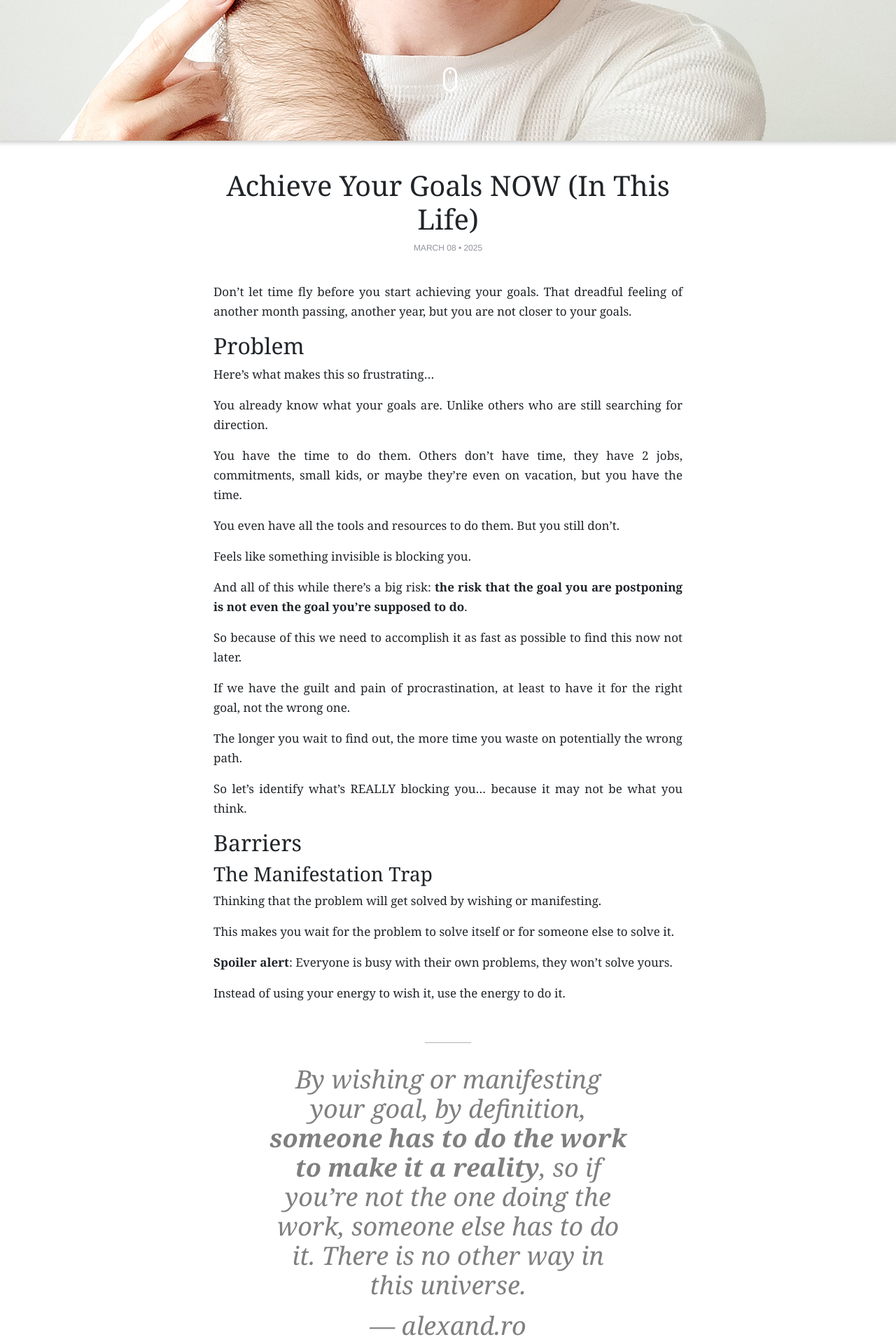
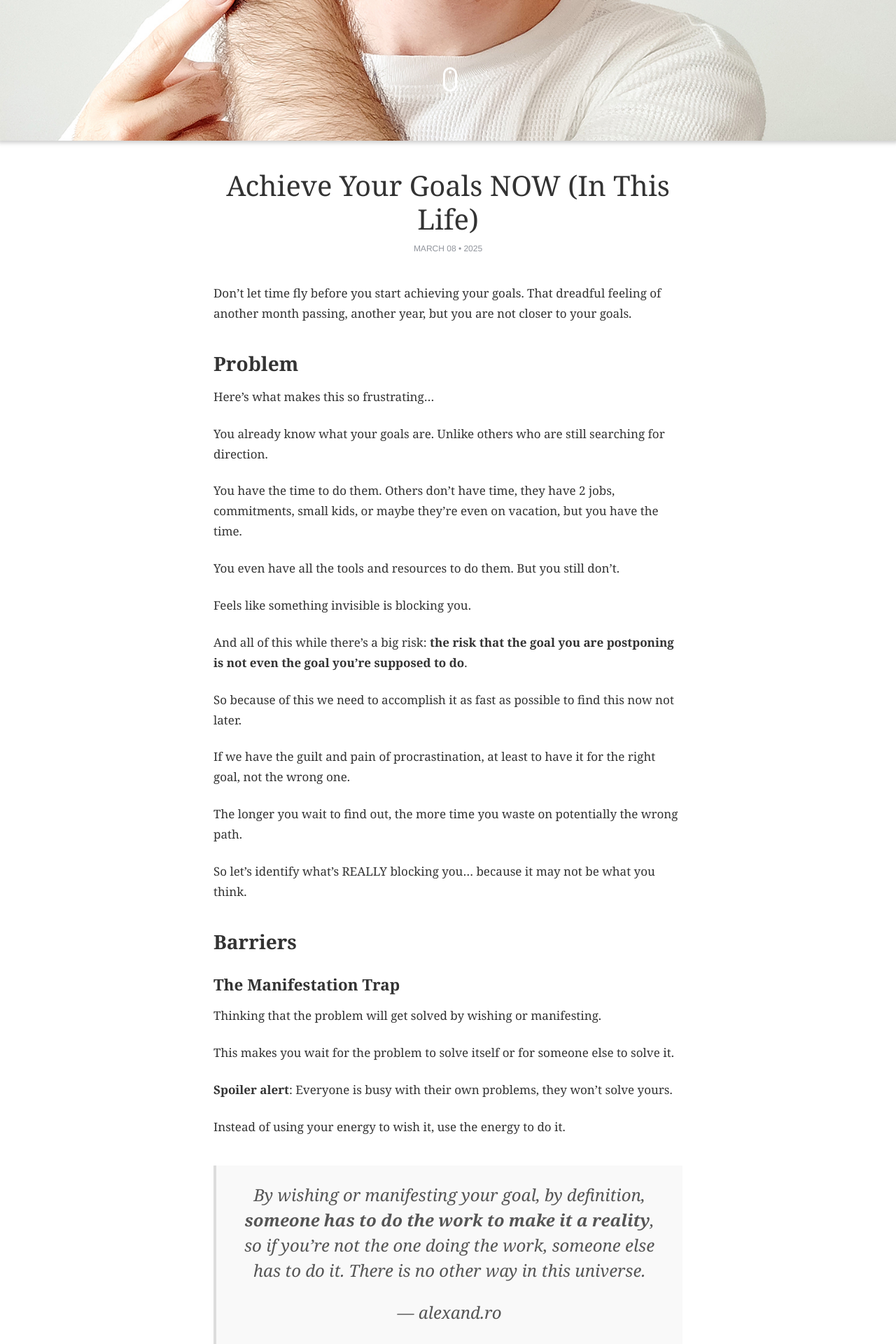
Before and after one commit to alexand-ro/alexand-ro.github.io, a Jekyll site: the page built from _posts/2025-03-08-achieve-your-goals-now.md, in a window 1280 px wide. Shown: the part 699-2619 px from the top of the page at 70% size. Built offline with Jekyll 4.4.1, drawn with Linux system fonts in a browser that asks for light colours; some web fonts are replaced; comment, search, counter and statistics services are not loaded.

Commit message:
article easier to read

```diff
--- a/_layouts/post.html
+++ b/_layouts/post.html
@@ -4,15 +4,7 @@ regenerate: true
 ---
 
 <header
-  {%
-  if
-  page.image
-  %}
-  class="post-cover {% if page.mobile-cover %} post-cover-mobile {% endif %}"
-  style="background-image: url({{ page.image }}); {% if page.coverpos %} background-position: {{ page.coverpos }}; {% endif %}"
-  {%
-  endif
-  %}
+  class="{% if page.image %}post-cover{% if page.mobile-cover %} post-cover-mobile{% endif %}{% endif %}"
 >
   <div class="icon-scroll"></div>
 </header>
--- a/_sass/main.scss
+++ b/_sass/main.scss
@@ -1,5 +1,5 @@
 body {
-    margin:0;
+  margin: 0;
 }
 
 .current {
@@ -23,6 +23,15 @@ body {
   box-shadow: 0px 0px 6px 3px #ccc;
 }
 
+/* Add CSS for data attributes */
+.post-cover[data-image] {
+  background-image: url(attr(data-image));
+}
+
+.post-cover[data-position] {
+  background-position: attr(data-position);
+}
+
 @media all and (max-width: 667px) {
   .post-cover-mobile {
     max-height: 400px;
@@ -32,10 +41,7 @@ body {
 /* ----------- iPhone 4 and 4S ----------- */
 
 /* Portrait and Landscape */
-@media only screen
-  and (min-device-width: 320px)
-  and (max-device-width: 480px)
-  and (-webkit-min-device-pixel-ratio: 2) {
+@media only screen and (min-device-width: 320px) and (max-device-width: 480px) and (-webkit-min-device-pixel-ratio: 2) {
   .post-cover {
     background-attachment: scroll;
   }
@@ -44,10 +50,7 @@ body {
 /* ----------- iPhone 5, 5S, 5C and 5SE ----------- */
 
 /* Portrait and Landscape */
-@media only screen
-  and (min-device-width: 320px)
-  and (max-device-width: 568px)
-  and (-webkit-min-device-pixel-ratio: 2) {
+@media only screen and (min-device-width: 320px) and (max-device-width: 568px) and (-webkit-min-device-pixel-ratio: 2) {
   .post-cover {
     background-attachment: scroll;
   }
@@ -56,10 +59,7 @@ body {
 /* ----------- iPhone 6, 6S, 7 and 8 ----------- */
 
 /* Portrait and Landscape */
-@media only screen
-  and (min-device-width: 375px)
-  and (max-device-width: 667px)
-  and (-webkit-min-device-pixel-ratio: 2) {
+@media only screen and (min-device-width: 375px) and (max-device-width: 667px) and (-webkit-min-device-pixel-ratio: 2) {
   .post-cover {
     background-attachment: scroll;
   }
@@ -68,10 +68,7 @@ body {
 /* ----------- iPhone 6+, 7+ and 8+ ----------- */
 
 /* Portrait and Landscape */
-@media only screen
-  and (min-device-width: 414px)
-  and (max-device-width: 736px)
-  and (-webkit-min-device-pixel-ratio: 3) {
+@media only screen and (min-device-width: 414px) and (max-device-width: 736px) and (-webkit-min-device-pixel-ratio: 3) {
   .post-cover {
     background-attachment: scroll;
   }
@@ -80,10 +77,7 @@ body {
 /* ----------- iPhone X ----------- */
 
 /* Portrait and Landscape */
-@media only screen
-  and (min-device-width: 375px)
-  and (max-device-width: 812px)
-  and (-webkit-min-device-pixel-ratio: 3) {
+@media only screen and (min-device-width: 375px) and (max-device-width: 812px) and (-webkit-min-device-pixel-ratio: 3) {
   .post-cover {
     background-attachment: scroll;
   }
@@ -91,7 +85,10 @@ body {
 
 article {
   max-width: 700px !important;
-    font-family: Georgia, serif;
+  font-family: Georgia, 'Times New Roman', Times, serif;
+  font-size: 18px;
+  line-height: 1.7;
+  color: #333;
 }
 
 .icon-scroll {
@@ -147,16 +144,15 @@ article {
   }
 }
 
-
 article .title {
-    padding-top:40px;
+  padding-top: 40px;
   text-align: center;
   letter-spacing: normal;
 }
 
 article .date {
-    color: #90949c;;
-    padding-bottom:40px;
+  color: #90949c;
+  padding-bottom: 40px;
   text-align: center;
   font-family: Helvetica, Arial, sans-serif;
   text-transform: uppercase;
@@ -164,44 +160,98 @@ article .date {
 }
 
 article .content {
-    text-align: justify;
+  text-align: left;
   font-size: 17px;
-    line-height: 28px;
+  line-height: 1.7;
+  color: #333;
   -webkit-font-smoothing: antialiased;
 }
 
+article .content p {
+  margin-bottom: 1.5rem;
+}
+
+article .content h2 {
+  font-size: 1.75rem;
+  margin-top: 2.5rem;
+  margin-bottom: 1rem;
+  font-weight: 600;
+}
+
+article .content h3 {
+  font-size: 1.4rem;
+  margin-top: 2rem;
+  margin-bottom: 1rem;
+  font-weight: 600;
+}
+
+article .content a {
+  color: #0366d6;
+  text-decoration: none;
+}
+
+article .content a:hover {
+  border-bottom-color: #0366d6;
+}
+
+article .content ul,
+article .content ol {
+  padding-left: 1.5rem;
+  margin-bottom: 1.5rem;
+}
+
+article .content li {
+  margin-bottom: 0.5rem;
+}
+
+article .content img {
+  max-width: 100%;
+  height: auto;
+  margin: 1.5rem 0;
+  border-radius: 4px;
+}
+
+article .content code {
+  background-color: #f6f8fa;
+  padding: 0.2em 0.4em;
+  border-radius: 3px;
+  font-family: SFMono-Regular, Consolas, 'Liberation Mono', Menlo, monospace;
+  font-size: 85%;
+}
+
+article .content pre {
+  background-color: #f6f8fa;
+  padding: 1rem;
+  border-radius: 4px;
+  overflow-x: auto;
+  margin-bottom: 1.5rem;
+}
+
+article .content pre code {
+  background-color: transparent;
+  padding: 0;
+}
+
 blockquote {
-    color: #7f7f7f;
-    font-family: 'Hoefler Text', Georgia, serif;
-    font-size: 36px;
+  color: #555;
+  font-family: Georgia, 'Times New Roman', Times, serif;
+  font-size: 1.5rem;
   font-style: italic;
-    line-height: 42px;
-    margin: 56px auto !important;
-    padding: 32px 80px 28px;
+  line-height: 1.5;
+  margin: 2.5rem auto !important;
+  padding: 1.5rem 2rem;
   position: relative;
   text-align: center;
+  border-left: 4px solid #ddd;
+  background-color: #f9f9f9;
 }
 
 blockquote::before {
-    border-bottom: 1px solid #b2b2b2;
-    box-sizing: border-box;
-    content: '';
-    height: 1px;
-    left: 302px;
-    position: absolute;
-    right: 302px;
-    top: 0;
+  border-bottom: none;
 }
 
 blockquote::after {
-    border-bottom: 1px solid #b2b2b2;
-    box-sizing: border-box;
-    content: '';
-    height: 1px;
-    left: 302px;
-    position: absolute;
-    right: 302px;
-    top: 100%;
+  border-bottom: none;
 }
 
 @media only screen and (max-width: 600px) {
@@ -224,9 +274,11 @@ blockquote::after {
 }
 
 .page-navigation {
-    margin-top: 30px;
-    margin-bottom: 20px;
+  margin-top: 3rem;
+  margin-bottom: 2rem;
   overflow: auto;
+  font-family: -apple-system, BlinkMacSystemFont, 'Segoe UI', Roboto, Oxygen,
+    Ubuntu, Cantarell, 'Open Sans', 'Helvetica Neue', sans-serif;
 }
 
 .page-navigation .prev {
@@ -241,6 +293,16 @@ blockquote::after {
   text-align: right;
 }
 
+.page-navigation a {
+  color: #0366d6;
+  text-decoration: none;
+  font-weight: 500;
+}
+
+.page-navigation a:hover {
+  text-decoration: underline;
+}
+
 .FeaturedImgBanner {
   background-size: cover;
   background-position: center;
@@ -253,9 +315,9 @@ blockquote::after {
   color: white; // White text...
   box-shadow: inset 0 0 0 1000px rgba(0, 0, 0, 0.5); // ...against a dark background
   transition: box-shadow 0.3s ease-in-out;
-    -moz-transition: box-shadow .3s ease-in-out;
-    -webkit-transition: box-shadow .3s ease-in-out;
-    -o-transition: box-shadow .3s ease-in-out;
+  -moz-transition: box-shadow 0.3s ease-in-out;
+  -webkit-transition: box-shadow 0.3s ease-in-out;
+  -o-transition: box-shadow 0.3s ease-in-out;
   text-align: center;
   padding: 10px;
   height: 350px;
@@ -286,16 +348,16 @@ blockquote::after {
   transform: translate(-20%, -50%);
   -webkit-font-smoothing: antialiased;
   opacity: 1;
-    transition: opacity .3s ease-in-out;
-    -moz-transition: opacity .3s ease-in-out;
-    -webkit-transition: opacity .3s ease-in-out;
-    -o-transition: opacity .3s ease-in-out;
+  transition: opacity 0.3s ease-in-out;
+  -moz-transition: opacity 0.3s ease-in-out;
+  -webkit-transition: opacity 0.3s ease-in-out;
+  -o-transition: opacity 0.3s ease-in-out;
   text-shadow: 0px 0px 6px black;
 }
 
 #bannerContent .date {
-    color: #90949c;;
-    padding-bottom:20px;
+  color: #90949c;
+  padding-bottom: 20px;
   text-align: center;
   font-family: Helvetica, Arial, sans-serif;
   text-transform: uppercase;
@@ -358,8 +420,8 @@ blockquote::after {
 }
 
 .flex-container {
-    -webkit-column-count:3;
-    -webkit-column-gap:0;
+  -webkit-column-count: 3;
+  -webkit-column-gap: 0;
   max-width: 430px;
   margin: 0 auto;
 }
@@ -374,7 +436,7 @@ blockquote::after {
 /* Too narrow to support three columns */
 @media all and (max-width: 640px) {
   .flex-container {
-        -webkit-column-count:1;
+    -webkit-column-count: 1;
   }
   .item {
     padding-bottom: 10px;
@@ -389,7 +451,7 @@ blockquote::after {
 
 @media all and (max-width: 360px) {
   .flex-container {
-        -webkit-column-count:1;
+    -webkit-column-count: 1;
   }
 }
 
@@ -406,11 +468,13 @@ blockquote::after {
   text-align: center;
 }
 
-:-moz-placeholder { /* Firefox 18- */
+:-moz-placeholder {
+  /* Firefox 18- */
   text-align: center;
 }
 
-::-moz-placeholder {  /* Firefox 19+ */
+::-moz-placeholder {
+  /* Firefox 19+ */
   text-align: center;
 }
 
@@ -460,7 +524,7 @@ blockquote::after {
   background-color: #00aff0;
 }
 .social-btns .btn.rss:before {
-    background-color: #EE802F;
+  background-color: #ee802f;
 }
 .social-btns .btn:focus:before,
 .social-btns .btn:hover:before {
```
Also changed, not shown: other parts of _layouts/post.html (+11 -0 lines). Lines whose indentation alone changed are shown as unchanged.
